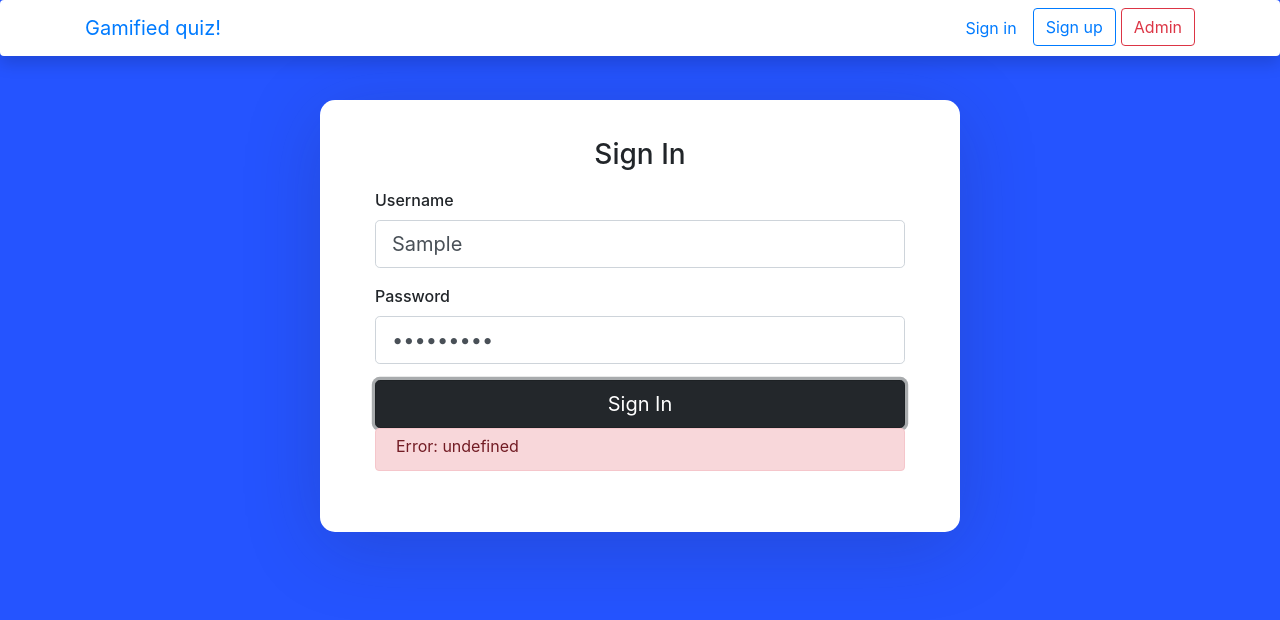
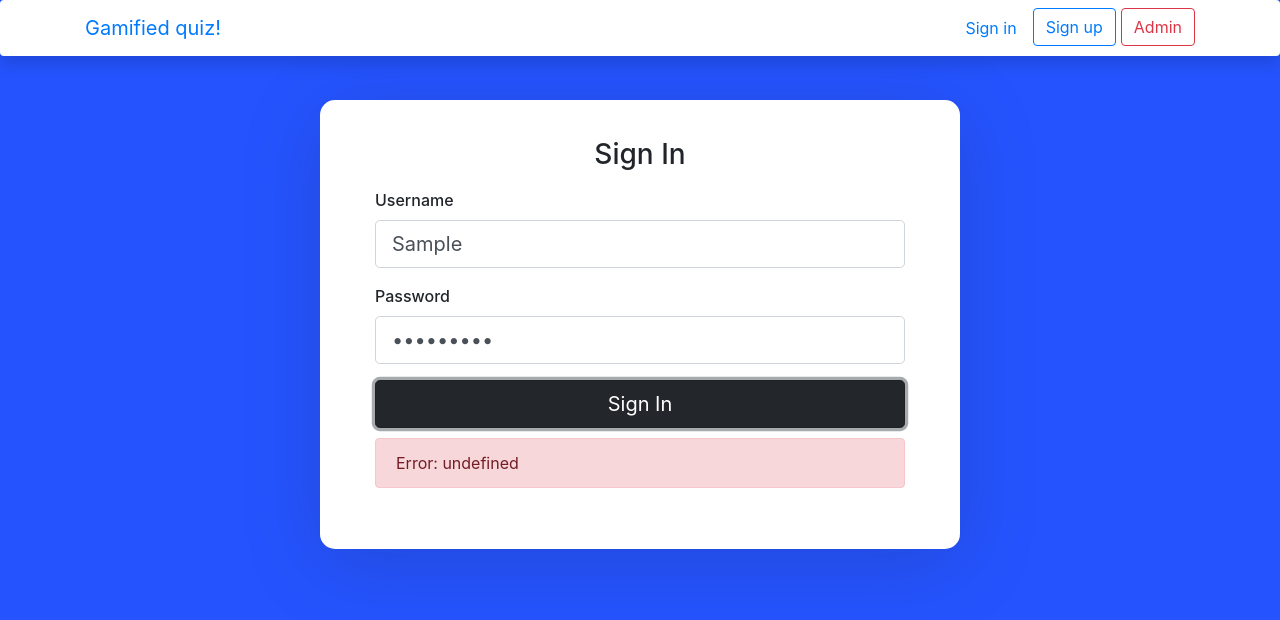
Before and after one commit to PiroX4256/DB2-2021-Piemonti-Pirovano-Vecchio, a Vue app in the folder src/main/resources/public/: page /login in a window 1280 px wide. Both pictures are taken after typing "Sample", "Sample123" into the empty fields and a click on the button "Sign In". Shown: the top 620 px of the page. Built offline with nearby package versions, Linux system fonts and the light colour scheme; no server answers.

Commit message:
fix: graphical fix

```diff
--- a/src/main/resources/public/src/components/Login.vue
+++ b/src/main/resources/public/src/components/Login.vue
@@ -14,7 +14,7 @@
       </div>
 
       <button type="submit" class="btn btn-dark btn-lg btn-block">Sign In</button>
-      <div class="alert alert-danger" role="alert" v-if="errmsg" style="padding-top: 5px"> {{ errmsg }} </div>
+      <div class="alert alert-danger" role="alert" v-if="errmsg" style="margin-top: 10px;"> {{ errmsg }} </div>
     </form>
   </div>
 </template>
```
